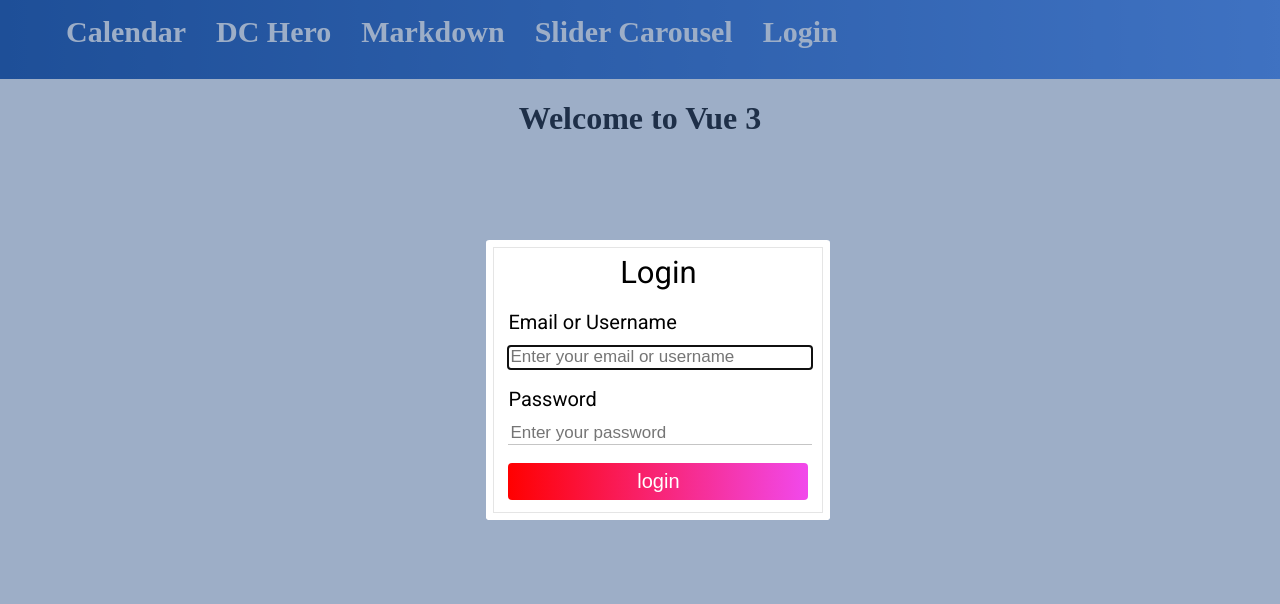
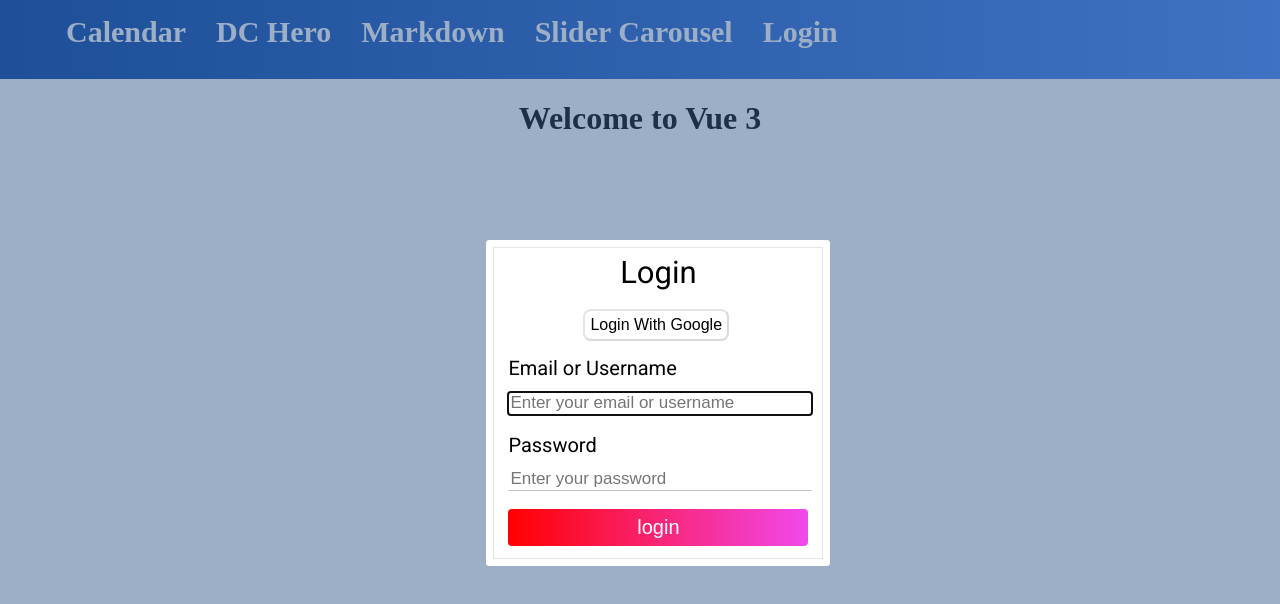
Before and after one commit to ismailEssafi/learn-VueJs, a Vue app in the folder vue3/: page / in a window 1280 px wide. Both pictures are taken after a click on the element "Login". Shown: the top 604 px of the page. Built offline with nearby package versions, Linux system fonts and the light colour scheme; no server answers.

Commit message:
add google authentication

```diff
--- a/vue3/src/assets/style.css
+++ b/vue3/src/assets/style.css
@@ -167,7 +167,7 @@ body{
     font-weight: 400;
     width: 300px;
     text-align: center;
-    padding-bottom: 19px;
+    padding-bottom: 16px;
 }
 .input{
     text-align: start;
@@ -189,7 +189,7 @@ body{
     border: 1px solid hsl(0deg 0% 0% / 10%);
     padding: 6px 14px 12px 14px;
 }
-.login button{
+.login .loginButton{
     font-size: 20px;
     width: 100%;
     height: 37px;
@@ -198,3 +198,12 @@ body{
     border-radius: 4px;
     border: none;
 }
+.loginGoogle{
+    margin-left: 75px;
+    margin-bottom: 15px;
+    font-size: 16px;
+    background-color: white;
+    border-color: #00000026;
+    padding: 5px;
+    border-radius: 8px;
+}
--- a/vue3/src/components/LoginModal.vue
+++ b/vue3/src/components/LoginModal.vue
@@ -3,7 +3,7 @@
         <div class="login">
             <div class="border">
                 <div class="title-login">Login</div>
-                <div>
+                <GoogleLogin @close-login-google="$emit('close-login')"/>
                     <form v-on:submit.prevent="submit">
                         <div class="input">
                             <label>Email or Username</label>
@@ -13,21 +13,21 @@
                             <label>Password</label>
                             <input type="password" v-model="form.password" placeholder="Enter your password">
                         </div>
-                        <button type="submit">
+                        <button class="loginButton" type="submit">
                             <span v-if="!isLoading">login</span>
                             <span v-else>loading...</span>
                         </button>
                     </form>
-                </div>
             </div>
         </div>
 </template>
 
 <script>
+import GoogleLogin from './login/GoogleLogin';
 import { getAuth, signInWithEmailAndPassword } from "firebase/auth";
-
 const auth = getAuth();
 export default {
+    components:{GoogleLogin},
     data(){
         return {
             form :{
--- /dev/null
+++ b/vue3/src/components/login/GoogleLogin.vue
@@ -0,0 +1,24 @@
+<template>
+    <button @click="googleLogin" class="loginGoogle">Login With Google</button>
+</template>
+
+<script>
+import { getAuth,signInWithPopup, GoogleAuthProvider} from "firebase/auth";
+const auth=getAuth();
+export default {
+    methods:{
+        googleLogin(){
+            const provider = new GoogleAuthProvider();
+            signInWithPopup(auth, provider)
+            .then(() => {
+                this.$emit('close-login-google')
+            });
+        }
+    }
+
+}
+</script>
+
+<style>
+
+</style>
```
